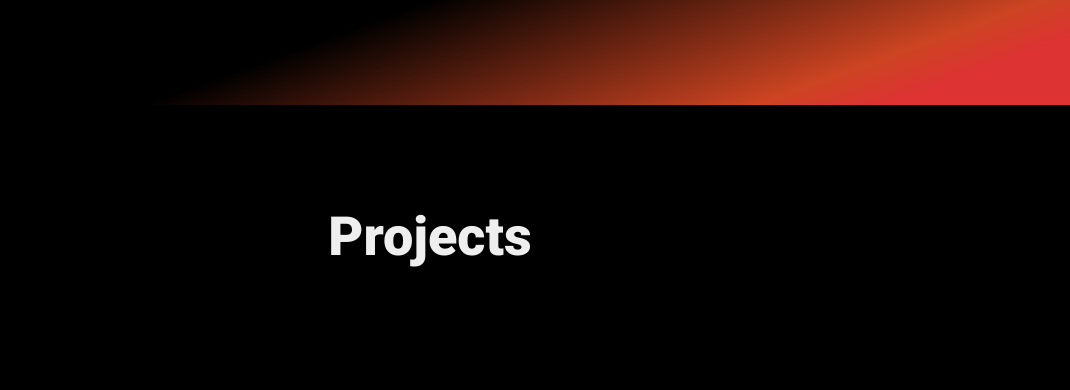
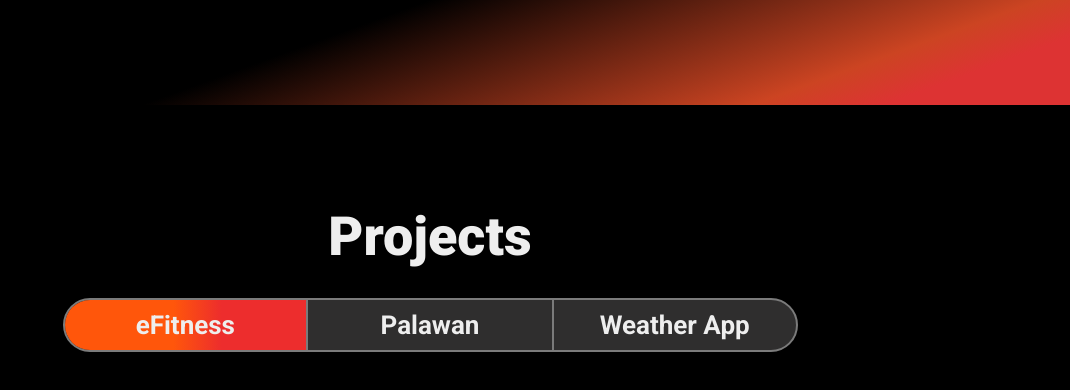
Before and after one commit to Onionie/portfolio, a React (Create React App) app: page / in a window 1280 px wide. Shown: the part 1275-1665 px from the top of the page, without its empty margins (210-1280 px from the left). Built offline with nearby package versions, Linux system fonts and the light colour scheme.

Commit message:
Created a pill-styled button tabs for project section

```diff
--- a/src/Components/Projects.js
+++ b/src/Components/Projects.js
@@ -5,6 +5,11 @@ const Projects = () => {
   return (
     <section className={styles.projects}>
       <h1 className={styles.projects__title}>Projects</h1>
+      <ul className={styles.projects__tabs}>
+        <li className={styles.tab__active}>eFitness</li>
+        <li>Palawan</li>
+        <li>Weather App</li>
+      </ul>
     </section>
   );
 };
--- a/src/Components/Projects.module.css
+++ b/src/Components/Projects.module.css
@@ -9,3 +9,40 @@
   font-size: 5.4rem;
   font-weight: 900;
 }
+
+.projects__tabs {
+  width: 75%;
+  display: grid;
+  grid-template-columns: 1fr 1fr 1fr;
+  list-style: none;
+  background-color: #2f2e2e;
+  margin: 3rem auto 5rem;
+  border: 2px solid #7b7b7b;
+  border-radius: 500px;
+  overflow: hidden;
+}
+
+.projects__tabs li {
+  padding: 1rem 1.5rem;
+  font-size: 2.6rem;
+  font-weight: 700;
+  text-align: center;
+  cursor: pointer;
+}
+
+.projects__tabs li:first-child {
+  border-right: 2px solid #7b7b7b;
+}
+
+.projects__tabs li:last-child {
+  border-left: 2px solid #7b7b7b;
+}
+
+.tab__active {
+  background: rgb(221, 51, 51);
+  background: linear-gradient(
+    90deg,
+    rgba(255, 86, 11, 1) 45%,
+    rgba(237, 45, 45, 1) 65%
+  );
+}
```
